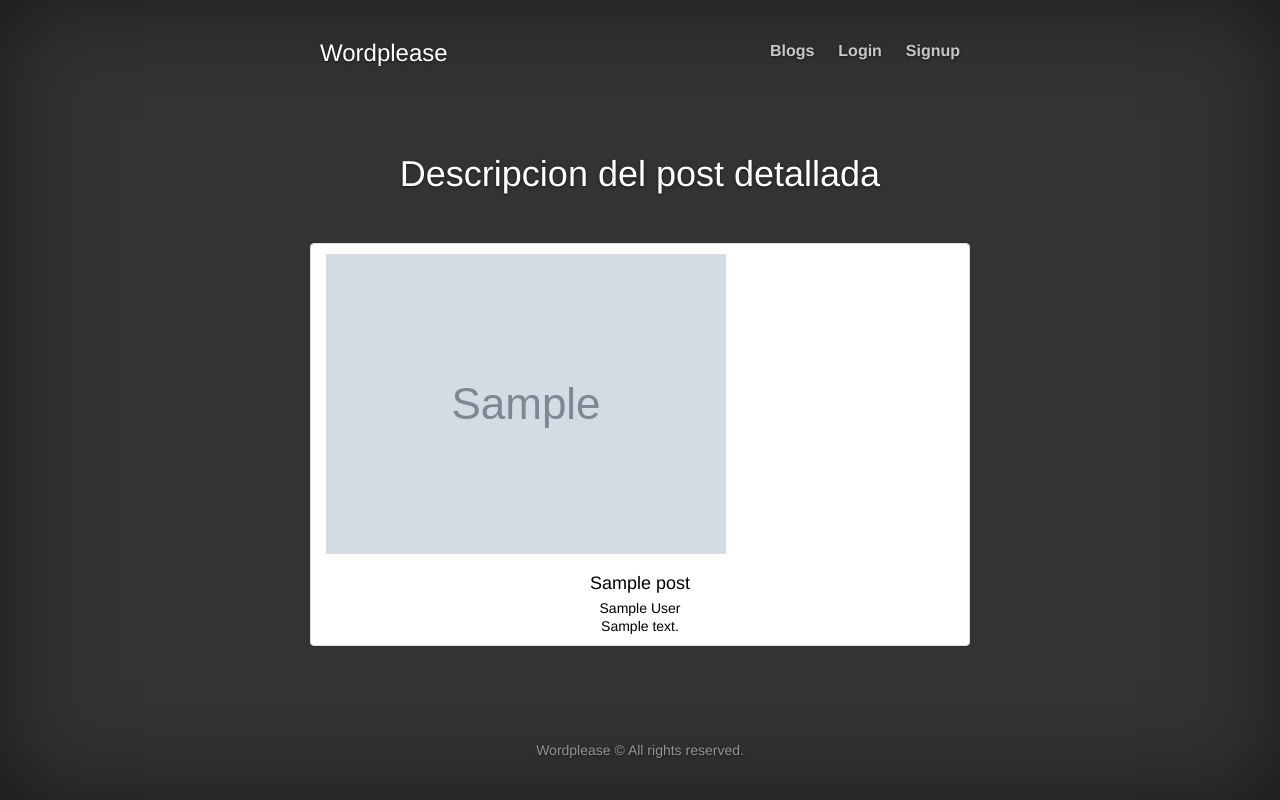
After one commit to dalvarezdp/wordplease, a Django app: template src/ui/templates/blogs/post_detail.html in a window 1280 px wide. The commit adds this page. Run offline with Django 3.2, Linux system fonts and the light colour scheme; the template is opened without the code that fills it: values that come from a table or form of the project are taken from there, others are empty; tables that the repository leaves empty hold one stand-in row (values such as "Sample post"); grey boxes marked "Sample" are stand-in pictures; some libraries are stand-ins or nearby versions.

Commit message:
Creación del detalle del post

```diff
--- a/src/ui/templates/blogs/blog_detail.html
+++ b/src/ui/templates/blogs/blog_detail.html
@@ -17,7 +17,9 @@
                     </a>
                   </div>
                   <div class="media-body">
-                    <h4 class="list-group-item-heading">{{ post.title }}</h4>
+                    <a href="{% url 'post_detail' post.owner.username post.id %}" class="link-blog">
+                        <h4 class="list-group-item-heading">{{ post.title }}</h4>
+                    </a>
                     <p class="list-group-item-text">{{ post.owner.first_name }} {{ post.owner.last_name }}</p>
                     <p class="list-group-item-text">{{ post.description }}</p>
                   </div>
--- a/src/ui/templates/blogs/list.html
+++ b/src/ui/templates/blogs/list.html
@@ -4,6 +4,7 @@
 <h1 class="cover-heading">List</h1>
 
 <br><br>
+
 
 
 
@@ -17,7 +18,9 @@
                     </a>
                   </div>
                   <div class="media-body">
-                    <h4 class="list-group-item-heading">{{ post.title }}</h4>
+                    <a href="{% url 'post_detail' post.owner.username post.id %}" class="link-blog">
+                        <h4 class="list-group-item-heading">{{ post.title }}</h4>
+                    </a>
                     <p class="list-group-item-text">{{ post.owner.first_name }} {{ post.owner.last_name }}</p>
                     <p class="list-group-item-text">{{ post.description }}</p>
                   </div>
--- /dev/null
+++ b/src/ui/templates/blogs/post_detail.html
@@ -0,0 +1,25 @@
+{% extends 'base.html' %}
+{% block content %}
+
+<h1 class="cover-heading">Descripcion del post detallada </h1>
+
+<br><br>
+
+
+
+<ul class="list-group">
+        <li class="list-group-item">
+              <div class="media">
+                      <div class="media-body">
+                        <img class="img-responsive" src="{{post.image.url}}" alt="...">
+                          <br>
+                        <h4 class="list-group-item-heading">{{ post.title }}</h4>
+                        <p class="list-group-item-text">{{ post.owner.first_name }} {{ post.owner.last_name }}</p>
+                        <p class="list-group-item-text">{{ post.description }}</p>
+                      </div>
+              </div>
+          </li>
+</ul>
+
+
+{% endblock %}
--- a/src/wordplease/urls.py
+++ b/src/wordplease/urls.py
@@ -17,15 +17,16 @@ from django.conf.urls import url
 from django.contrib import admin
 from django.conf.urls.static import static
 
-from blogs.views import posts_list, blogs_list, blog_detail
+from blogs.views import posts_list, blogs_list, blog_detail, post_detail
 from users.views import LoginView, logout, SignupView
 from wordplease import settings
 
 urlpatterns = [
     url(r'^admin/', admin.site.urls),
     url(r'^$', posts_list, name="posts_list"), # si la URL es / , ejecutar función posts_list
-    url(r'^blogs', blogs_list, name="blogs_list"),
-    url(r'^blog/(?P<username>\w+)', blog_detail, name="blog_detail"),
+    url(r'^blogs$', blogs_list, name="blogs_list"),
+    url(r'^blog/(?P<username>\w+)$', blog_detail, name="blog_detail"),
+    url(r'^blog/(?P<username>\w+)/(?P<post_id>\w+)', post_detail, name="post_detail"),
     url(r'^login', LoginView.as_view(), name="login"),
     url(r'^signup', SignupView.as_view(), name="signup"),
     url(r'^logout$', logout, name="logout")
```
Also changed, not shown: src/blogs/views.py (+27 -0 lines).
